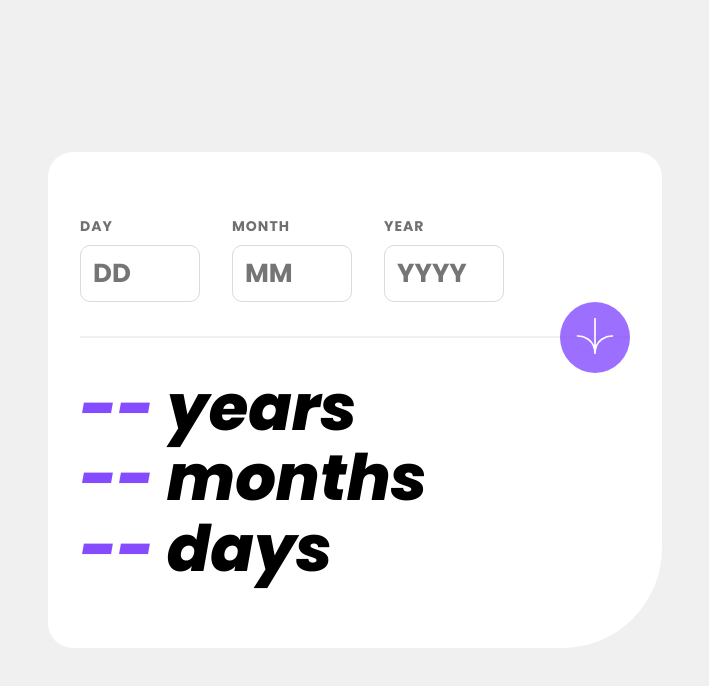
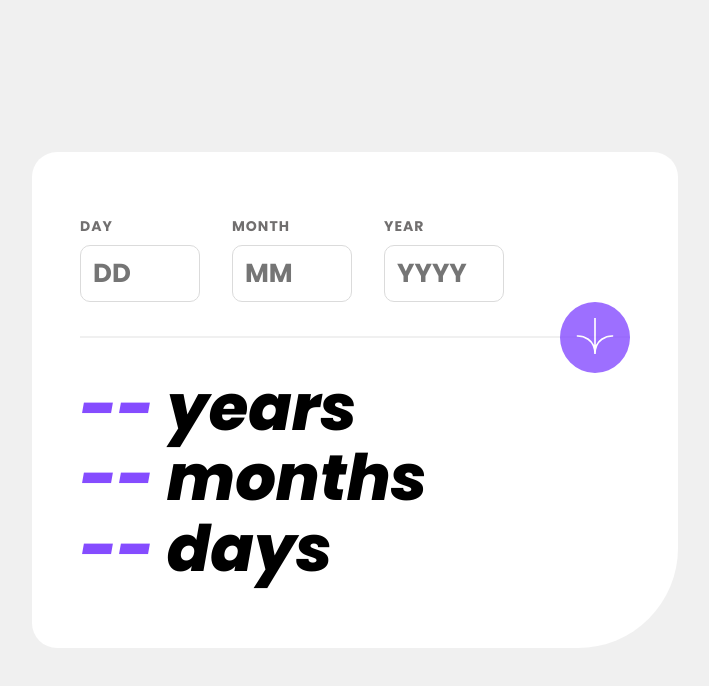
Before and after one commit to simonem-f/FEM-age-calculator, a React (Create React App) app: page / in a window 1280 px wide. Shown: the top 686 px of the page, without its empty margins (285-994 px from the left). Built offline with nearby package versions, Linux system fonts and the light colour scheme.

Commit message:
fix style

```diff
--- a/src/App.css
+++ b/src/App.css
@@ -11,6 +11,6 @@
 @media screen and (min-width: 600px) {
 	.App {
 		width: 550px;
-		padding: 4rem 2rem;
+		padding: 4rem 3rem;
 	}
 }
```
